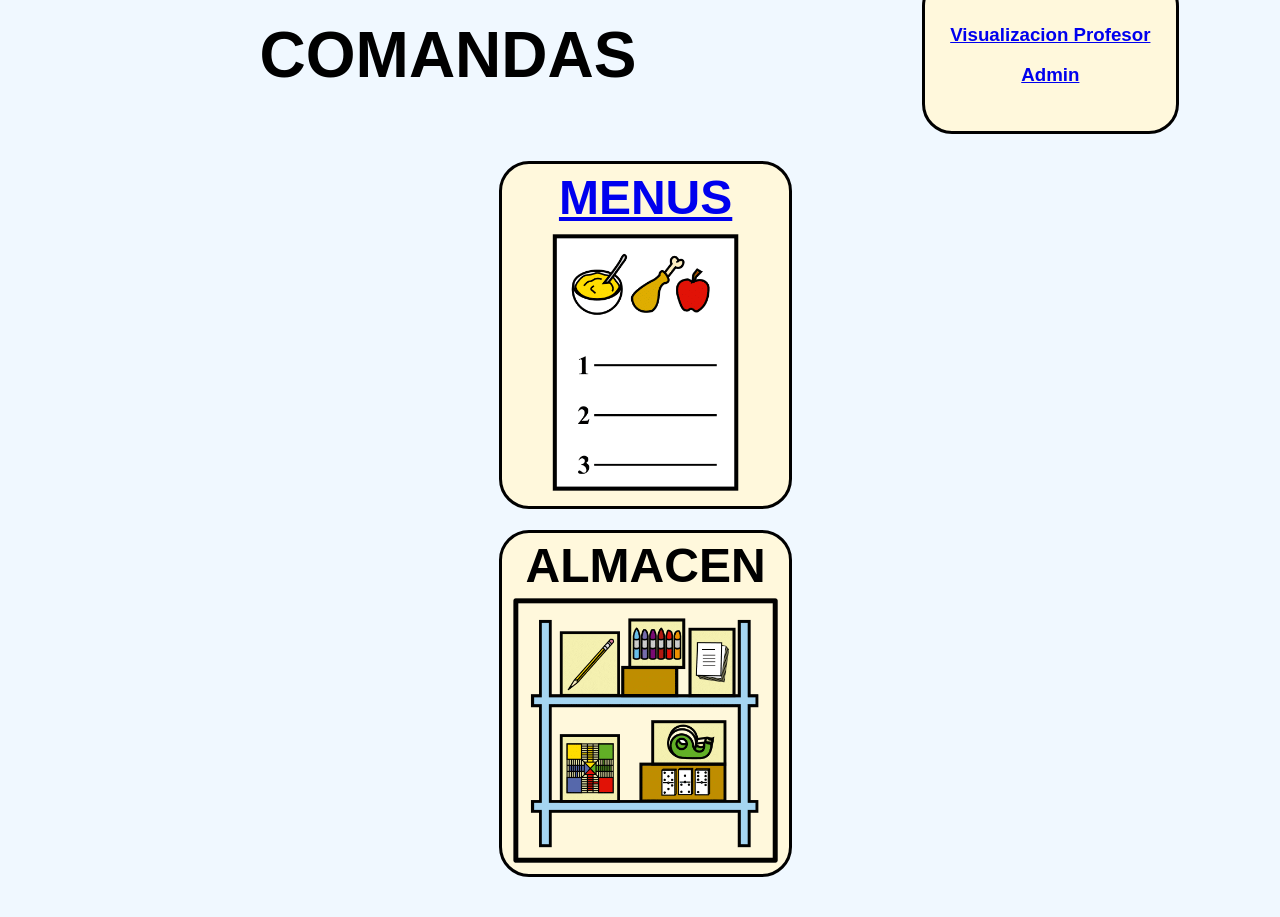
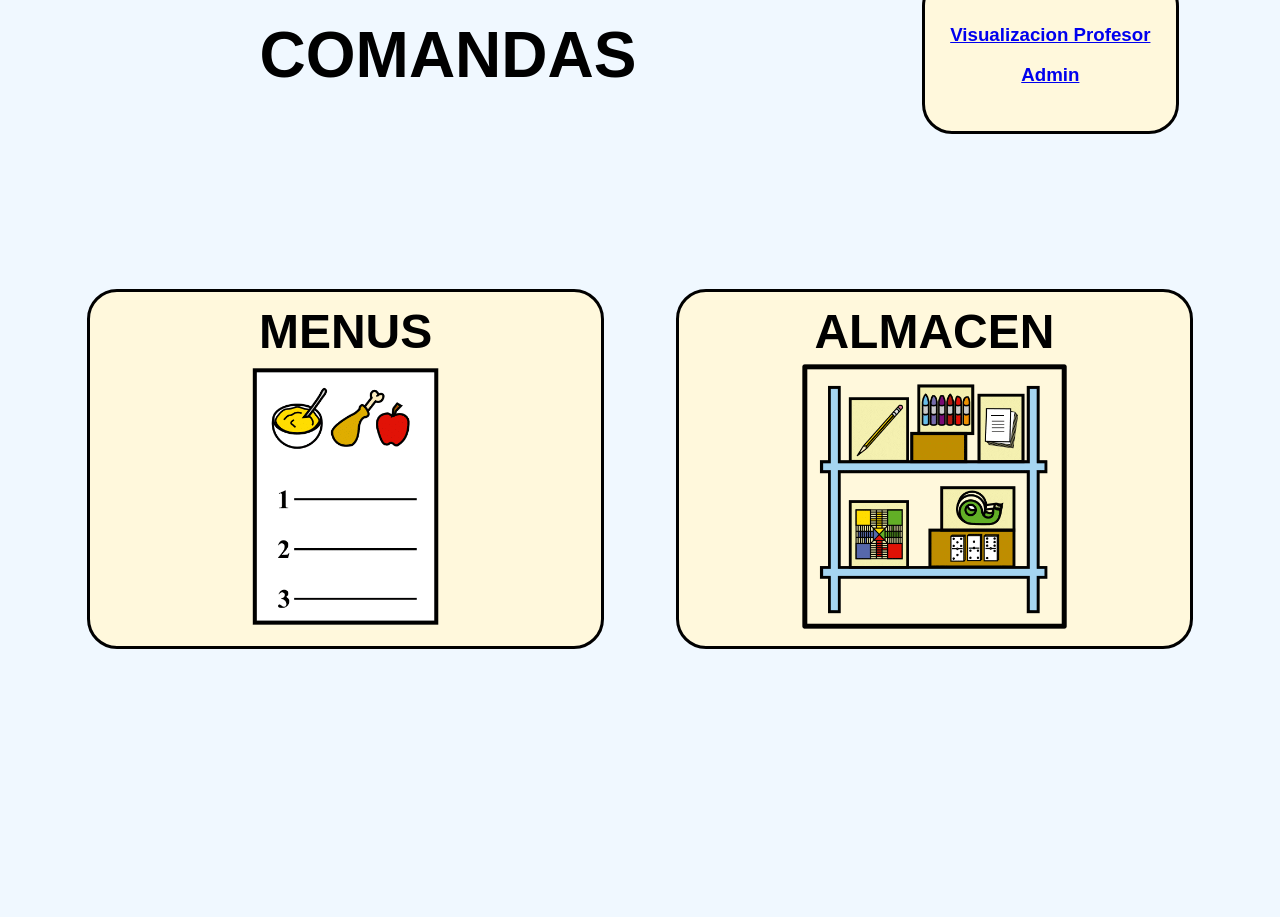
Before and after one commit to albertollamas-GII/DGP, a Django app: page /home/ in a window 1280 px wide. Run offline with Django 3.2, Linux system fonts and the light colour scheme.

Commit message:
DGP - Arreglo botones pantalla principal

```diff
--- a/static/index.css
+++ b/static/index.css
@@ -14,26 +14,12 @@ h1 {
     font-size: 3em;
     text-align: center;
 }
-.menu-selector{
-    display: grid;
-    grid-column: auto;
-    justify-content: center;
-    align-items: center;
-    text-align: center;
-    padding: 4%;
-}
 
 .imagen-menu {
     border: 40px;
     border-width: thick;
     border-color: black;
-
-    border: 40px;
-
-    width: fit-content;
-
     border: solid;
-
 
     width: fit-content;
     margin: auto;
@@ -44,8 +30,18 @@ h1 {
     background-color:cornsilk;
 }
 
+
 .imagen-menu img{
     max-height: 30vh;
+}
+
+.enlace-comedor{
+    text-decoration: none;
+    color:black;
+}
+
+.title_images{
+    color:black;
 }
 
 
@@ -62,14 +58,27 @@ h1 {
 }
 
 /* Responsive */
-@media screen and (max-width: 1000px) {
+@media screen and (min-width: 1080px) {
+    .menu-selector {
+        display: grid;
+        grid-template-columns: 50% 50%;
+        text-align: center;
+        margin:auto;
+        margin-top: 10%;
+    }
+    .imagen-menu {
 
-
-    .menu-selector {
-        display: block;
-        text-align: center;
-        height: 100%;
-        margin-top: 2%;
+        padding-left: 20%;
+        padding-right: 20%;
     }
 
 }
+
+.menu-selector{
+    display: grid;
+    grid-column: auto;
+    justify-content: center;
+    align-items: center;
+    text-align: center;
+    padding: 4%;
+}
--- a/todoApp/templates/todoApp/index.html
+++ b/todoApp/templates/todoApp/index.html
@@ -18,15 +18,17 @@
 </div>
 
 <div class="menu-selector">
+	<a class="enlace-comedor" href="{% url 'comandaGeneral' %}">
 		<div class="imagen-menu">
 
-		<a class="enlace-comedor" href="{% url 'comandaGeneral' %}">
+
 			<div class="title_images"><b>MENUS</b></div>
 			{% load static %}
 			<img src='{% static "menu.png" %}' alt="menu comedor">
+
+		</div>
 	</a>
-	</div>
-
+	<a class="enlace-comedor" href="{% url 'comandaGeneral' %}">
 		<div class="imagen-menu">
 
 			<div class="title_images"><b>ALMACEN</b></div>
@@ -34,4 +36,5 @@
 			{% load static %}
 			<img src='{% static "almacen.png" %}' alt="menu almacen">
 		</div>
+	</a>
 </div>
```
Lines whose indentation alone changed are shown as unchanged.
